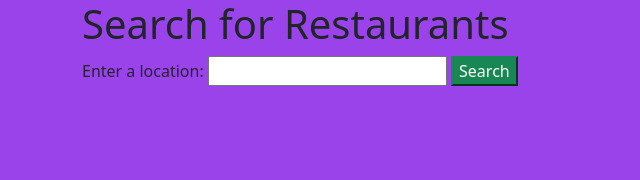
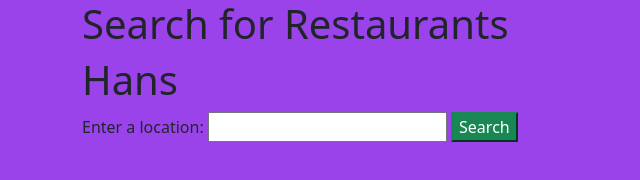
Before and after one commit to AaronDBoyd/Nite_Outr, a website built with webpack: page src/index.html in a window 1280 px wide. Shown: the whole page, without its empty margins (0-640 px from the left). Built offline with nearby package versions, Linux system fonts and the light colour scheme.

```diff
--- a/src/index.html
+++ b/src/index.html
@@ -7,6 +7,7 @@
 <body>
   <div class="container">
     <h1>Search for Restaurants</h1>
+    <h1>Hans</h1>
     <label for="searchLocation">Enter a location:</label>
     <input id="searchLocation" type="text">
     <button class="btn-success" id="enterSearch">Search</button>
```
